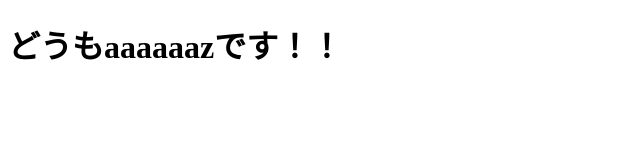
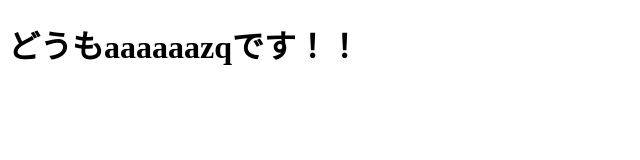
Before and after one commit to piyoji333/rcstestpiyo, a plain HTML site: page html/index.html in a window 1280 px wide. Shown: the whole page, without its empty margins (0-640 px from the left). Drawn offline with Linux system fonts and the light colour scheme.

Commit message:
initial commit2

```diff
--- a/html/index.html
+++ b/html/index.html
@@ -7,7 +7,7 @@
 </head>
 
 <body>
-    <h1>どうもaaaaaazです！！</h1>
+    <h1>どうもaaaaaazqです！！</h1>
 </body>
 
 </html>
```
